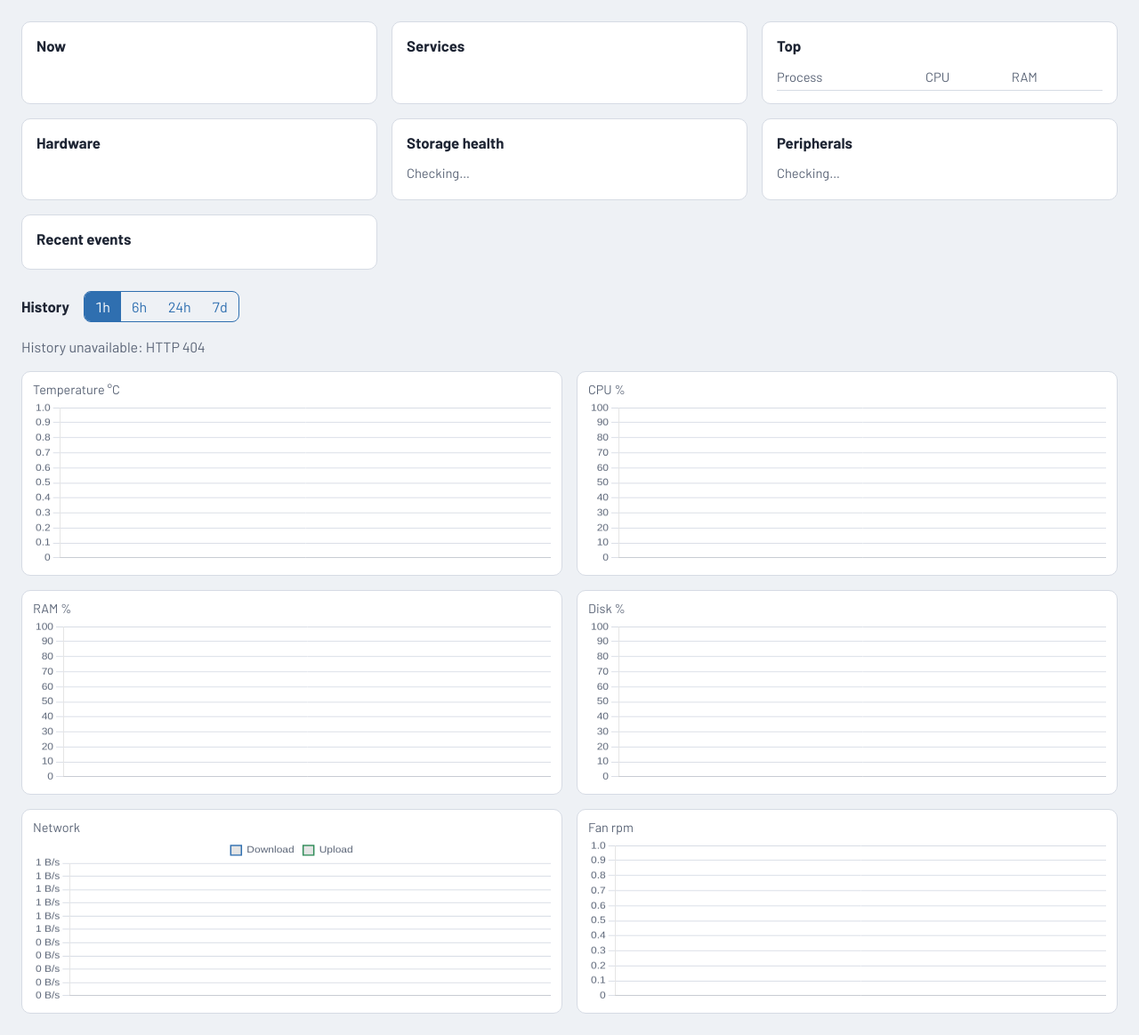
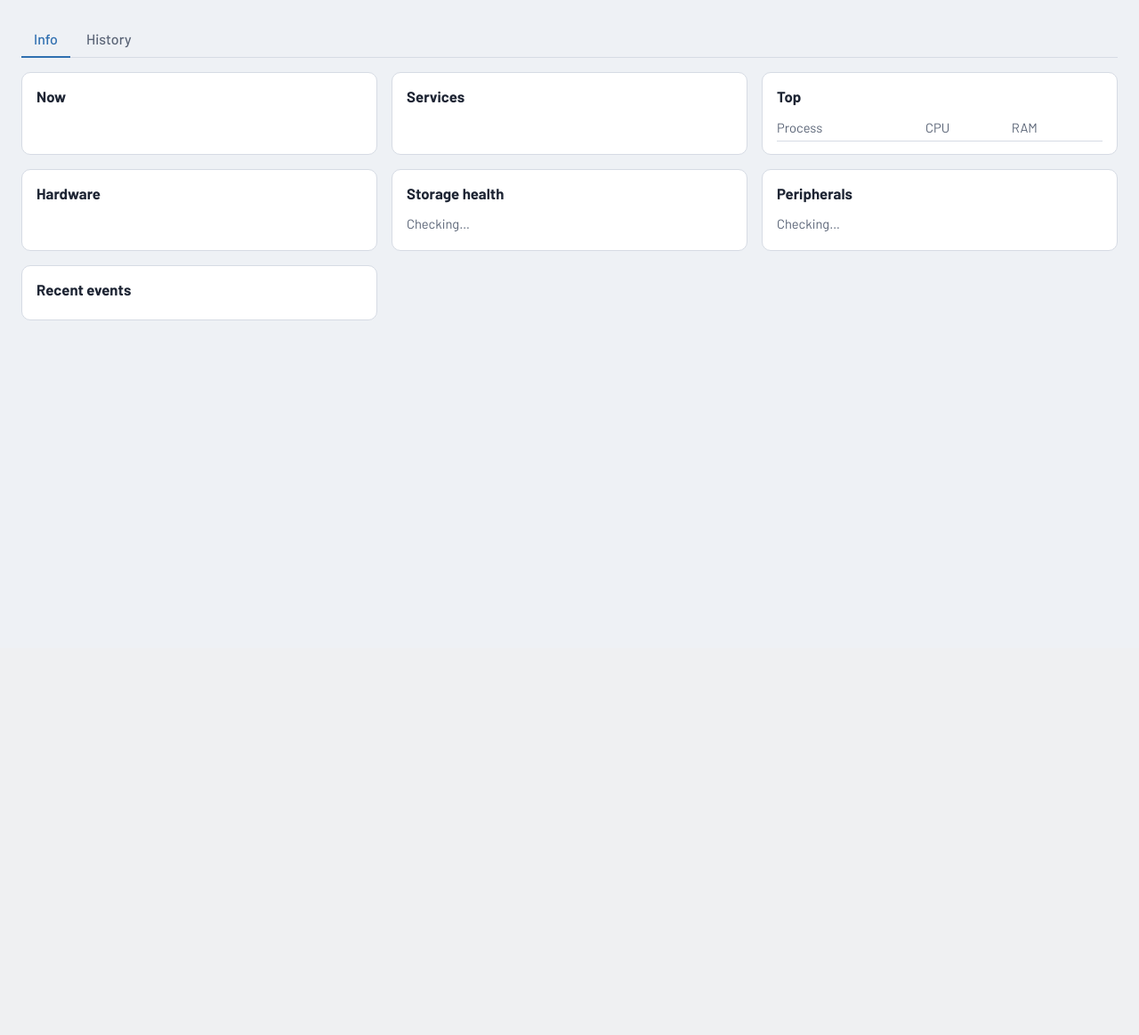
Before and after one commit to automaticdai/rpi-dashboard, a Python web app: template dashboard/rpidash_dashboard/templates/detail.html in a window 1280 px wide. Shown: the part 72-1235 px from the top of the page at 89% size. After the commit the page ends 432 px from the top, so only its background shows below. Run offline with Jinja, Linux system fonts and the light colour scheme; the template is opened without the code that fills it, so the values that code supplies are empty.

Commit message:
feat(dashboard): split the Pi page into Info and History tabs
The detail page now has Info (panels) and History (charts) tabs; #history
in the URL opens the History tab. Recent events shows the last 8 instead of 15.

Co-Authored-By: Claude Opus 5.5 <noreply@anthropic.com>

```diff
--- a/dashboard/rpidash_dashboard/static/style.css
+++ b/dashboard/rpidash_dashboard/static/style.css
@@ -225,7 +225,12 @@ td.stale { color: var(--off); text-decoration: line-through; text-decoration-thi
 .state-active { color: var(--ok); }
 .state-failed { color: var(--bad); }
 
-.history { margin-top: 24px; }
+.tabs { display: flex; gap: 4px; border-bottom: 1px solid var(--line); margin-bottom: 16px; }
+.tabs button { border: 0; border-bottom: 2px solid transparent; border-radius: 0; background: transparent;
+  color: var(--muted); padding: 8px 14px; margin-bottom: -1px; font-weight: 500; }
+.tabs button:hover { color: var(--accent); }
+.tabs button[aria-selected="true"] { color: var(--accent); border-bottom-color: var(--accent); }
+.detail[hidden], .history[hidden] { display: none; }
 .history-head { display: flex; align-items: center; gap: 16px; }
 .seg { display: inline-flex; border: 1px solid var(--accent); border-radius: 8px; overflow: hidden; }
 .seg button { border: 0; border-radius: 0; background: transparent; color: var(--accent); padding: 5px 12px; }
--- a/dashboard/rpidash_dashboard/templates/detail.html
+++ b/dashboard/rpidash_dashboard/templates/detail.html
@@ -9,7 +9,11 @@
   </div>
 {% endblock %}
 {% block main %}
-<div class="detail">
+<div class="tabs" role="tablist" aria-label="Pi views">
+  <button role="tab" id="tab-info" aria-controls="panel-info" aria-selected="true">Info</button>
+  <button role="tab" id="tab-history" aria-controls="panel-history" aria-selected="false" tabindex="-1">History</button>
+</div>
+<div class="detail" id="panel-info" role="tabpanel" aria-labelledby="tab-info">
   <section class="panel">
     <h2>Now</h2>
     <dl id="live" class="live"></dl>
@@ -46,10 +50,9 @@
     <p id="no-events" class="muted" hidden>Nothing in the last 30 days. Events are recorded while the dashboard runs.</p>
   </section>
 </div>
-<section class="history">
+<section class="history" id="panel-history" role="tabpanel" aria-labelledby="tab-history" hidden>
   <div class="history-head">
-    <h2>History</h2>
-    <div class="seg" role="group" aria-label="Time range">
+    <div class="seg" id="range" role="group" aria-label="Time range">
       <button data-range="1h" aria-pressed="true">1h</button><button data-range="6h">6h</button><button data-range="24h">24h</button><button data-range="7d">7d</button>
     </div>
   </div>
```
Also changed, not shown: dashboard/rpidash_dashboard/static/app.js (+26 -3 lines).
